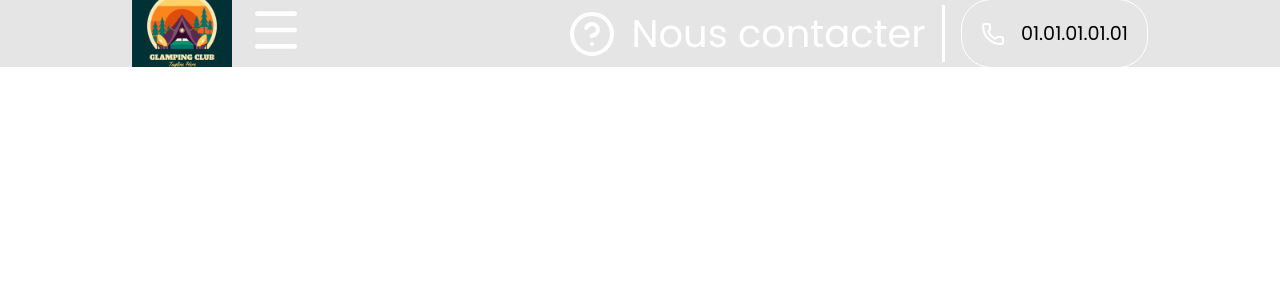
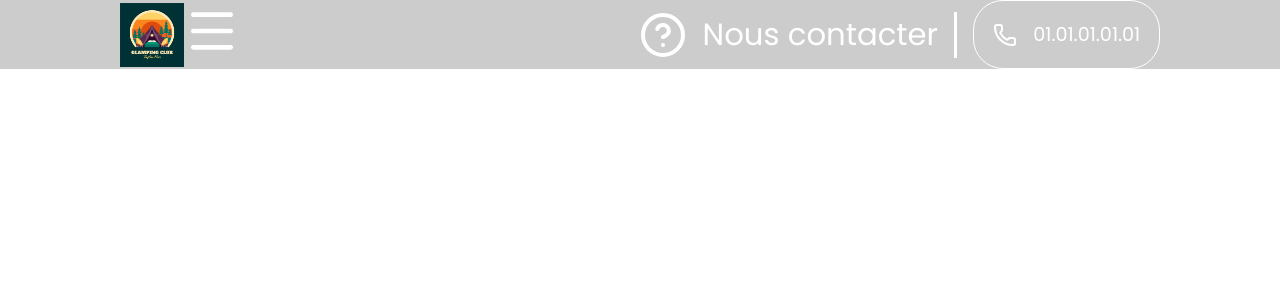
Before and after one commit to JP-Lefever/camping, a Next.js app: page / in a window 1280 px wide. Shown: the top 300 px of the page. Built offline with nearby package versions, Linux system fonts and the light colour scheme.

Commit message:
feat: review styles

```diff
--- a/src/app/globals.css
+++ b/src/app/globals.css
@@ -22,7 +22,7 @@ body {
 :root {
   --primary-color: #ffff;
   --secondary-color: #000000;
-  --secondary-color-transparent: rgba(0, 0, 0, 0.1);
+  --secondary-color-transparent: rgba(0, 0, 0, 0.2);
   --light-color: #fed366;
   --warm-color: #de4d0e;
   --warm2-color: #fc841c;
--- a/src/components/layout/navBar/NavBar.tsx
+++ b/src/components/layout/navBar/NavBar.tsx
@@ -19,12 +19,11 @@ export default function NavBar() {
         <>
             <nav className={styles.nav}>
                 <section>
-                    <figure>
-                        <Image className={styles.logo} src={"/images/logo.jpg"} alt={"logo camping, petite cabane"} width={100} height={100} />
+                    <figure className={styles.figure}>
+                        <Image className={styles.logo} src={"/images/logo.jpg"} alt={"logo camping, petite cabane"} fill={true} />
                     </figure>
                     <article>
                         <Menu className={styles.buttonMenu} size={56} color={"white"} onClick={handleMenu}/>
-
                             <ul className={`${styles.ul} ${openMenu ? styles.open : styles.close }`}>
                                 <li className={styles.headMenu}>
                                     <p className={styles.p}>Menu</p>
--- a/src/components/layout/navBar/navBar.module.css
+++ b/src/components/layout/navBar/navBar.module.css
@@ -1,19 +1,26 @@
 .nav{
+    position: fixed;
+    top: 0;
     background-color: var(--secondary-color-transparent);
     width: 100vw;
     display: flex;
     justify-content: space-around;
+    gap: 10em;
     font-family: var(--title-font),sans-serif;
-    height: 8.4vh;
+    z-index: 10;
 }
 
 .nav section {
     display: flex;
     justify-content: center;
     align-items: center;
-    gap: 1rem;
+}
 
+.nav section:last-child {
+    gap: 1em;
 }
+
+
 .nav section:last-child article:first-child {
     display: flex;
     gap: 1rem;
@@ -29,21 +36,38 @@
     border-radius: 30px;
     font-size: 1.2em;
     align-items: center;
+    color: var(--primary-color);
+}
+.figure {
+    position: relative;
+    height: 8vh;
+    width: 5vw;
+}
+
+.logo{
+    object-fit: contain;
 }
 
 .link{
     text-decoration: none;
     color: var(--primary-color);
-    font-size: 2em;
+    font-size: 1.6em;
     border-right: 3px solid var(--primary-color);
     padding-right: 1rem;
     display: flex;
     align-items: center;
+
+}
+.link:hover{
+    text-decoration: underline;
+    text-underline-offset: 10px
 }
 
 .buttonMenu{
     cursor: pointer;
+
 }
+
 
 .ul {
     position: absolute;
@@ -69,7 +93,7 @@
     display: flex;
     width: 100%;
     border-bottom: 1px solid var(--secondary-color);
-    height: 5vh;
+    height: 7vh;
     font-size: 1.8em;
     align-items: center;
 }
@@ -77,6 +101,7 @@
 .p{
     width: 100%;
     transform: translateX(45%);
+    opacity: 50%;
 }
 
 .button {
@@ -84,20 +109,26 @@
     background-color: transparent;
     z-index: 2;
     cursor: pointer;
+    opacity: 50%;
+
 }
 
 .li {
     display: flex;
     align-items: center;
     width: 100%;
-    height: 5vh;
+    height: 6vh;
     border-bottom: 1px solid var(--secondary-color);
     padding-left: 2em;
+}
+
+.li:hover {
+    background-color: var(--light-color);
 }
 
 .linkMenu {
     text-decoration: none;
     color: var(--secondary-color);
     font-size: 1.4em;
-
+    width: 100%;
 }
```
Also changed, not shown: public/images/paysage.jpg (added).
